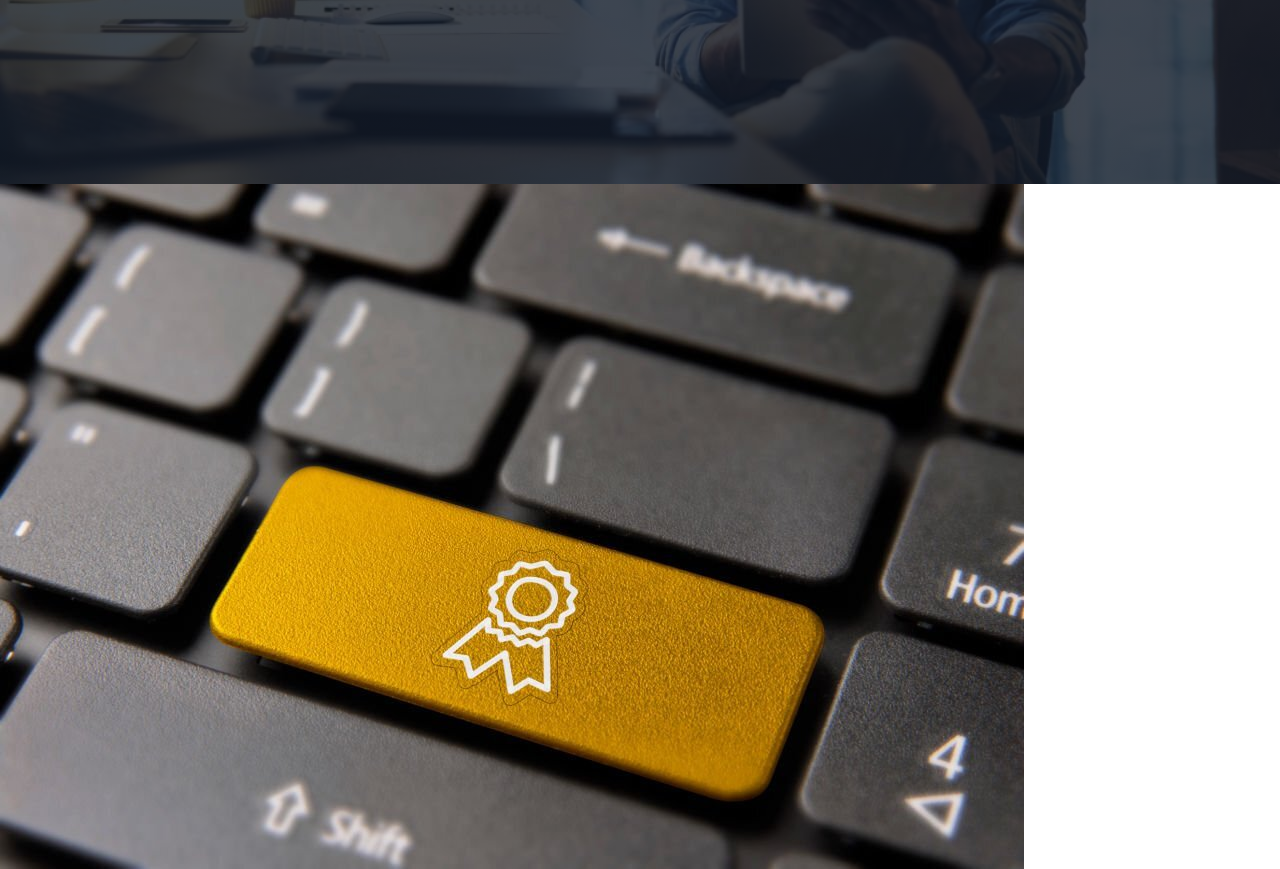
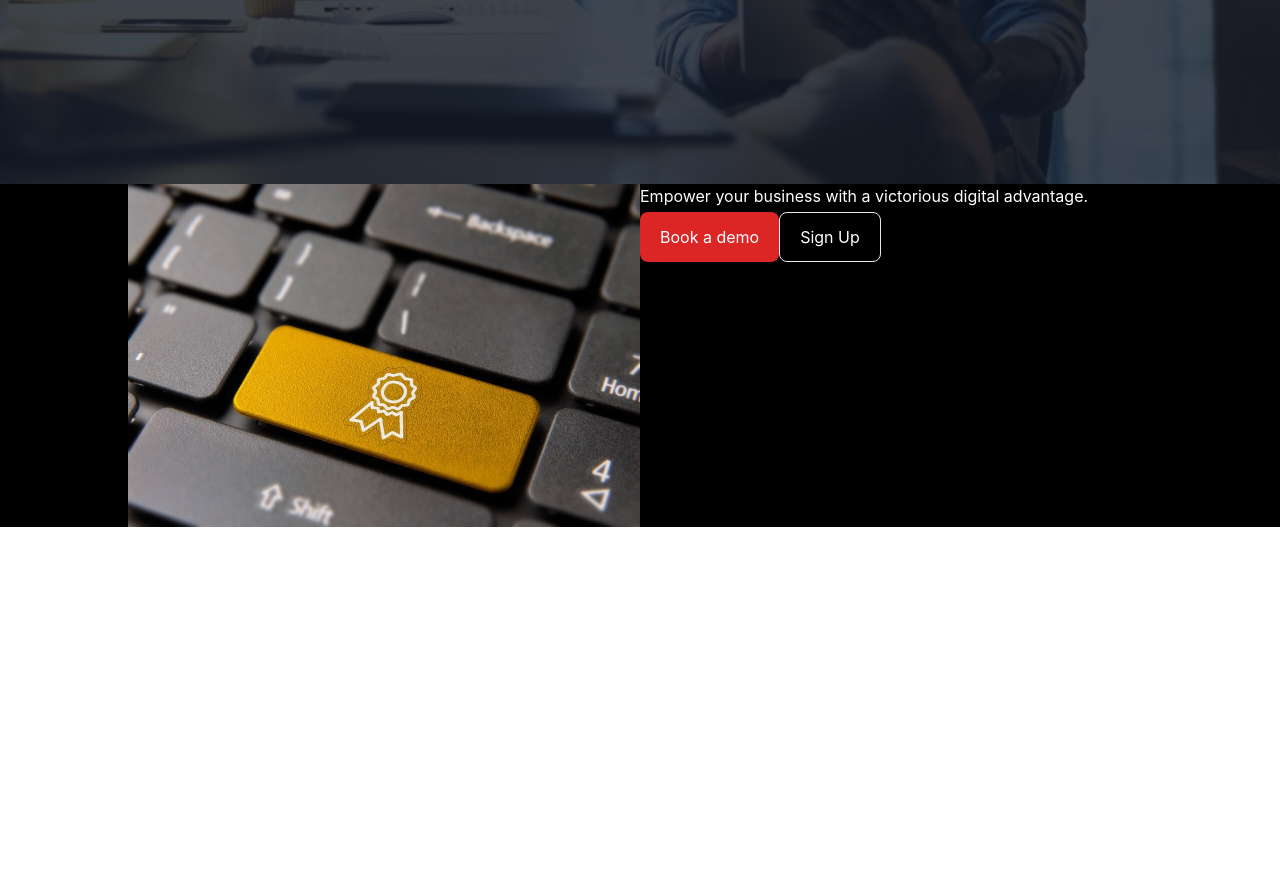
Before and after one commit to Waliyah-O/LMS_frontend, a React (Create React App) app: page / in a window 1280 px wide. Shown: the part 616-1485 px from the top of the page. After the commit the page ends 1143 px from the top, so only its background shows below. Built offline with nearby package versions, Linux system fonts and the light colour scheme.

Commit message:
BeforeFooter Section Started

```diff
--- a/src/pages/LandingPage.js
+++ b/src/pages/LandingPage.js
@@ -43,11 +43,19 @@ const LandingPage = () => {
         </aside>
       </section>
 
-      <section>
-        <div>
-          <img src={BFooterImg} />
+      <section className="bg-black">
+        <div className="w-4/5 flex mx-auto">
+          <div className="w-1/2">
+            <img src={BFooterImg} className="object-contain" />
+          </div>
+          <div>
+            <h3 className="text-white font-inter">Empower your business with a victorious digital advantage.</h3>
+            <div className="flex">
+              <Button variant={ButtonState.SECONDARY} size={ButtonSize.md} value="Book a demo" />
+              <Button variant={ButtonState.TRANSPARENT} size={ButtonSize.md} value="Sign Up" />
+            </div>
+          </div>
         </div>
-        <div></div>
       </section>
     </div>
   );
```
